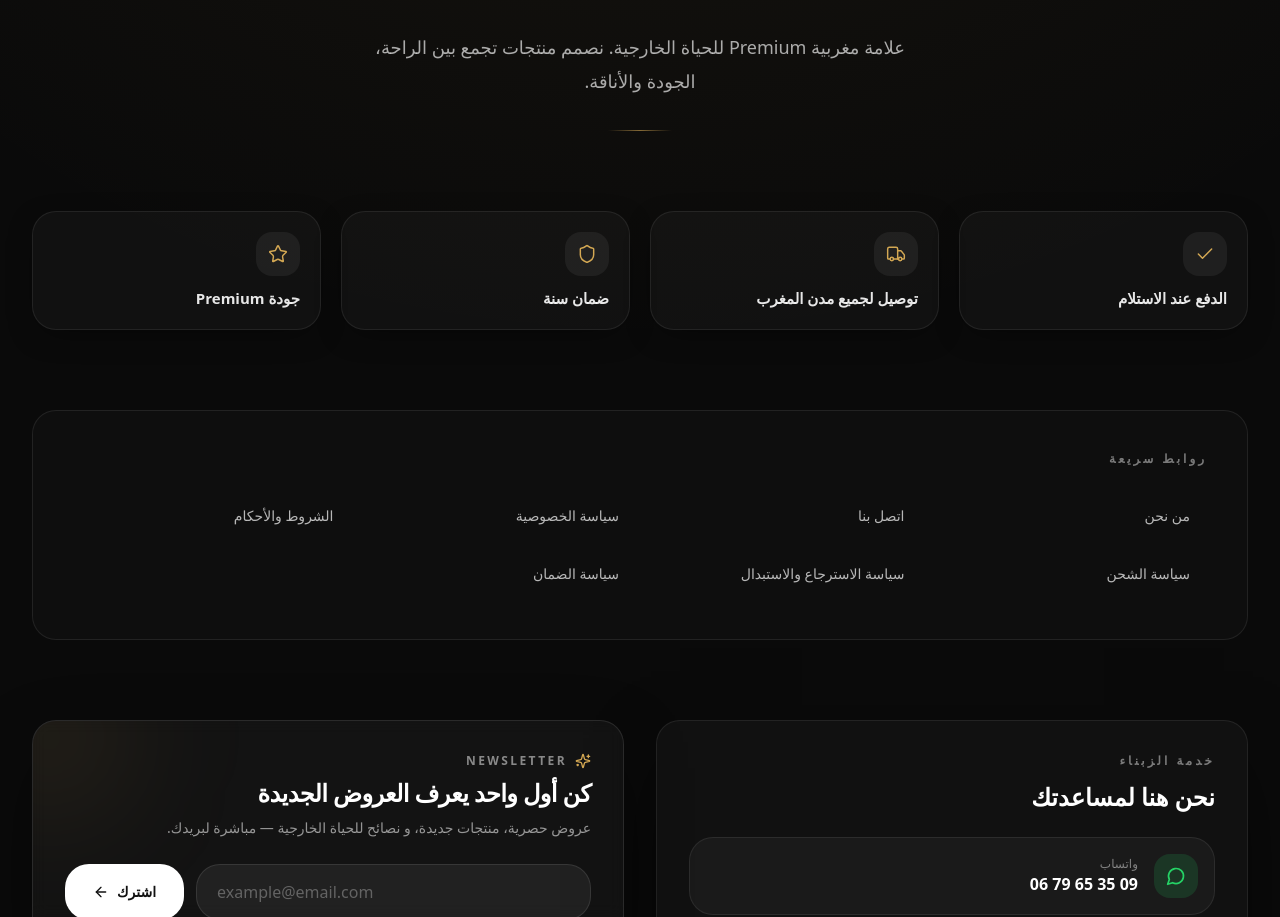
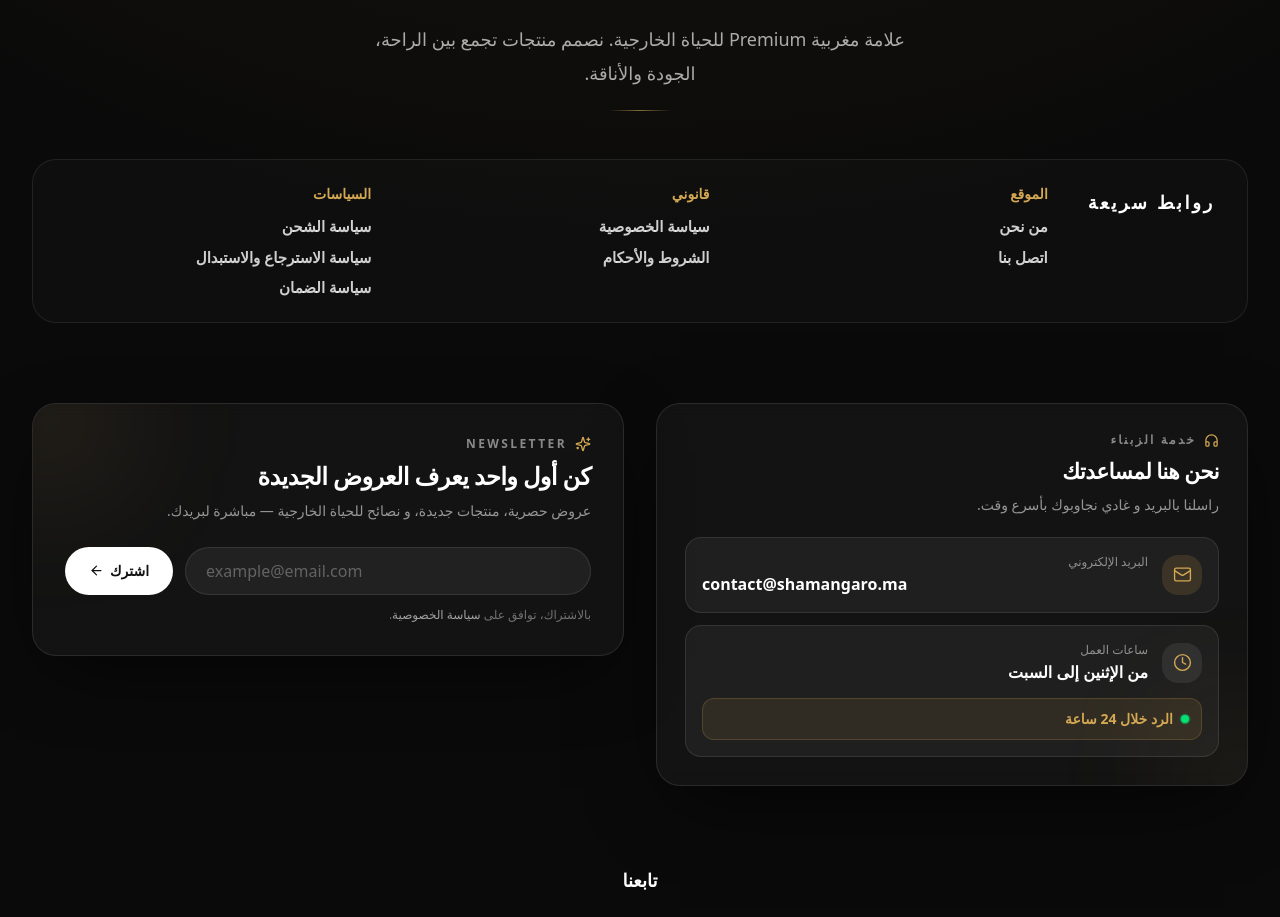
Before and after one commit to shamangaro/shamangaro, a Next.js app in the folder frontend/: page /terms in a window 1280 px wide. Shown: the part 1883-2800 px from the top of the page. Built offline with nearby package versions, Linux system fonts and the light colour scheme; no server answers.

Commit message:
Refine footer and landing sections for consistent SHAMANGARO branding.

```diff
--- a/frontend/src/components/layout/Footer.tsx
+++ b/frontend/src/components/layout/Footer.tsx
@@ -2,34 +2,20 @@
 
 import Link from "next/link";
 import {
-  ArrowLeft,
-  Check,
   Clock,
+  Headphones,
   Mail,
-  MessageCircle,
-  Shield,
-  Star,
-  Truck,
 } from "lucide-react";
 import { Container } from "@/components/shared/Container";
 import { Logo } from "@/components/shared/Logo";
 import { FooterSection } from "@/components/layout/FooterSection";
 import { FooterNewsletter } from "@/components/layout/FooterNewsletter";
 import { contactInfo } from "@/config/legal";
-import { whatsappLink } from "@/lib/whatsapp";
 import {
   brandStatement,
-  footerQuickLinks,
-  footerTrustBadges,
+  footerQuickLinkGroups,
   socialLinks,
 } from "@/config/site";
-
-const trustIcons = {
-  check: Check,
-  truck: Truck,
-  shield: Shield,
-  star: Star,
-} as const;
 
 function TikTokIcon({ className }: { className?: string }) {
   return (
@@ -69,19 +55,19 @@ function FacebookIcon({ className }: { className?: string }) {
   );
 }
 
-function YouTubeIcon({ className }: { className?: string }) {
-  return (
-    <svg viewBox="0 0 24 24" fill="currentColor" className={className} aria-hidden="true">
-      <path d="M21.8 8.001a2.75 2.75 0 0 0-1.94-1.94C18.28 6 12 6 12 6s-6.28 0-7.86.061A2.75 2.75 0 0 0 2.2 8.001 28.9 28.9 0 0 0 2.14 12a28.9 28.9 0 0 0 .06 3.999 2.75 2.75 0 0 0 1.94 1.94C5.72 18 12 18 12 18s6.28 0 7.86-.061a2.75 2.75 0 0 0 1.94-1.94A28.9 28.9 0 0 0 21.86 12a28.9 28.9 0 0 0-.06-3.999zM10 15.5v-7l6 3.5-6 3.5z" />
-    </svg>
-  );
-}
-
 const socialIcons = {
   Instagram: InstagramIcon,
   Facebook: FacebookIcon,
   TikTok: TikTokIcon,
-  YouTube: YouTubeIcon,
+} as const;
+
+const socialBrandStyles = {
+  Instagram:
+    "bg-gradient-to-br from-[#f58529] via-[#dd2a7b] to-[#8134af] shadow-lg shadow-[#dd2a7b]/25 hover:shadow-xl hover:shadow-[#dd2a7b]/40",
+  Facebook:
+    "bg-[#1877F2] shadow-lg shadow-[#1877F2]/25 hover:shadow-xl hover:shadow-[#1877F2]/40",
+  TikTok:
+    "bg-[#121212] ring-1 ring-[#00f2ea]/35 shadow-lg hover:ring-[#ff0050]/55 hover:shadow-xl hover:shadow-[#00f2ea]/15",
 } as const;
 
 export function Footer() {
@@ -103,118 +89,110 @@ export function Footer() {
               textClassName="text-white"
             />
           </div>
-          <p className="mt-8 max-w-xl text-base leading-[1.9] text-white/65 sm:text-lg">
+          <p className="mt-6 max-w-xl text-base leading-[1.9] text-white/65 sm:text-lg">
             {brandStatement}
           </p>
-          <div className="mt-8 h-px w-16 bg-gradient-to-r from-transparent via-gold/60 to-transparent" />
+          <div className="mt-5 h-px w-16 bg-gradient-to-r from-transparent via-gold/60 to-transparent" />
         </FooterSection>
 
-        {/* SECTION 2 — Trust badges */}
-        <FooterSection delay={0.05} className="mt-14 sm:mt-16 lg:mt-20">
-          <div className="grid grid-cols-2 gap-3 sm:gap-4 lg:grid-cols-4 lg:gap-5">
-            {footerTrustBadges.map((badge, index) => {
-              const Icon = trustIcons[badge.icon];
-              return (
-                <div
-                  key={badge.label}
-                  className="group relative overflow-hidden rounded-2xl border border-white/[0.08] bg-white/[0.03] p-4 shadow-[0_8px_32px_-12px_rgba(0,0,0,0.6)] transition-all duration-300 hover:-translate-y-1 hover:border-white/15 hover:bg-white/[0.06] hover:shadow-[0_20px_50px_-16px_rgba(0,0,0,0.8)] sm:rounded-3xl sm:p-5"
-                  style={{ transitionDelay: `${index * 40}ms` }}
-                >
-                  <div className="mb-3 flex h-10 w-10 items-center justify-center rounded-xl bg-white/[0.06] text-gold transition-colors group-hover:bg-gold/15 sm:h-11 sm:w-11">
-                    <Icon size={20} strokeWidth={1.75} />
-                  </div>
-                  <p className="text-sm font-semibold leading-snug text-white/90 sm:text-[0.9375rem]">
-                    {badge.label}
-                  </p>
-                </div>
-              );
-            })}
-          </div>
-        </FooterSection>
-
-        {/* SECTION 3 — Quick links */}
-        <FooterSection delay={0.1} className="mt-14 sm:mt-16 lg:mt-20">
-          <div className="rounded-3xl border border-white/[0.08] bg-white/[0.02] p-6 sm:p-8 lg:p-10">
-            <h3 className="mb-6 text-center text-xs font-semibold uppercase tracking-[0.25em] text-white/45 sm:text-start">
+        {/* SECTION 2 — Quick links */}
+        <FooterSection delay={0.1} className="mt-8 sm:mt-10 lg:mt-12">
+          <div className="rounded-3xl border border-white/[0.08] bg-white/[0.02] px-4 py-5 sm:px-6 sm:py-6 lg:px-8">
+            <div className="flex flex-col gap-4 sm:flex-row sm:items-start sm:gap-6 lg:gap-10">
+              <h3 className="shrink-0 text-center text-base font-bold uppercase tracking-[0.15em] text-white sm:pt-1 sm:text-start sm:text-lg">
                 روابط سريعة
               </h3>
               <nav
                 aria-label="روابط سريعة"
-              className="grid grid-cols-1 gap-2 sm:grid-cols-2 lg:grid-cols-3 xl:grid-cols-4"
+                className="grid w-full flex-1 grid-cols-3 gap-3 sm:gap-5 lg:gap-8"
               >
-              {footerQuickLinks.map((link) => (
+                {footerQuickLinkGroups.map((group) => (
+                  <div key={group.title} className="min-w-0">
+                    <p className="mb-2.5 text-xs font-bold text-gold sm:mb-3 sm:text-sm">
+                      {group.title}
+                    </p>
+                    <ul className="space-y-2 sm:space-y-2.5">
+                      {group.links.map((link) => (
+                        <li key={link.href}>
                           <Link
-                  key={link.href}
                             href={link.href}
-                  className="group flex items-center justify-between rounded-2xl border border-transparent px-4 py-3.5 text-sm font-medium text-white/70 transition-all duration-300 hover:border-white/10 hover:bg-white/[0.05] hover:pl-5 hover:text-white"
+                            className="block text-sm font-semibold leading-snug text-white/80 transition-colors hover:text-white sm:text-[15px]"
                           >
-                  <span>{link.label}</span>
-                  <ArrowLeft
-                    size={14}
-                    className="opacity-0 transition-all duration-300 group-hover:opacity-60 group-hover:-translate-x-1"
-                  />
+                            {link.label}
                           </Link>
+                        </li>
+                      ))}
+                    </ul>
+                  </div>
                 ))}
               </nav>
+            </div>
           </div>
         </FooterSection>
 
         {/* SECTION 4 + 5 — Support & Newsletter */}
         <div className="mt-14 grid gap-6 sm:mt-16 lg:mt-20 lg:grid-cols-2 lg:gap-8">
           <FooterSection delay={0.12}>
-            <div className="h-full rounded-3xl border border-white/[0.08] bg-white/[0.03] p-6 shadow-[0_24px_80px_-24px_rgba(0,0,0,0.8)] sm:p-8">
-              <h3 className="text-xs font-semibold uppercase tracking-[0.25em] text-white/45">
+            <div className="relative h-full overflow-hidden rounded-3xl border border-white/10 bg-white/[0.04] p-5 shadow-[0_24px_80px_-24px_rgba(0,0,0,0.8)] backdrop-blur-sm sm:p-7">
+              <div className="pointer-events-none absolute -bottom-14 -right-14 h-32 w-32 rounded-full bg-gold/10 blur-3xl" />
+              <div className="relative">
+                <div className="mb-2 flex items-center gap-2">
+                  <Headphones size={15} className="text-gold" />
+                  <span className="text-xs font-semibold uppercase tracking-[0.18em] text-white/50">
                     خدمة الزبناء
+                  </span>
+                </div>
+                <h3 className="text-xl font-bold tracking-tight text-white sm:text-[1.35rem]">
+                  نحن هنا لمساعدتك
                 </h3>
-              <p className="mt-3 text-xl font-bold text-white sm:text-2xl">
-                نحن هنا لمساعدتك
+                <p className="mt-2 text-sm leading-relaxed text-white/55">
+                  راسلنا بالبريد و غادي نجاوبوك بأسرع وقت.
                 </p>
 
-              <div className="mt-6 space-y-3">
-                <a
-                  href={whatsappLink()}
-                  target="_blank"
-                  rel="noopener noreferrer"
-                  className="group flex items-center gap-4 rounded-2xl border border-white/[0.08] bg-white/[0.04] p-4 transition-all duration-300 hover:border-white/15 hover:bg-white/[0.07]"
-                >
-                  <div className="flex h-11 w-11 shrink-0 items-center justify-center rounded-xl bg-[#25D366]/15 text-[#25D366] transition-transform group-hover:scale-105">
-                    <MessageCircle size={20} />
-                  </div>
-                  <div className="min-w-0 text-start">
-                    <p className="text-xs text-white/45">واتساب</p>
-                    <p className="font-semibold text-white" dir="ltr">
-                      {contactInfo.whatsappDisplay}
-                    </p>
-                  </div>
-                </a>
-
+                <div className="mt-5 space-y-3">
                   <a
                     href={`mailto:${contactInfo.email}`}
-                  className="group flex items-center gap-4 rounded-2xl border border-white/[0.08] bg-white/[0.04] p-4 transition-all duration-300 hover:border-white/15 hover:bg-white/[0.07]"
+                    className="group flex items-center gap-3.5 rounded-xl border border-white/10 bg-white/[0.05] p-3.5 transition-all duration-300 hover:border-gold/25 hover:bg-white/[0.08] sm:p-4"
                   >
-                  <div className="flex h-11 w-11 shrink-0 items-center justify-center rounded-xl bg-white/[0.08] text-white transition-transform group-hover:scale-105">
-                    <Mail size={20} />
+                    <div className="flex h-10 w-10 shrink-0 items-center justify-center rounded-xl bg-gold/15 text-gold transition-transform duration-300 group-hover:scale-105">
+                      <Mail size={19} strokeWidth={1.75} />
                     </div>
-                  <div className="min-w-0 text-start">
-                    <p className="text-xs text-white/45">البريد الإلكتروني</p>
-                    <p className="truncate font-semibold text-white" dir="ltr">
+                    <div className="min-w-0 flex-1 text-start">
+                      <p className="text-xs font-medium text-white/50">
+                        البريد الإلكتروني
+                      </p>
+                      <p
+                        className="mt-0.5 truncate text-[15px] font-bold text-white sm:text-base"
+                        dir="ltr"
+                      >
                         {contactInfo.email}
                       </p>
                     </div>
                   </a>
 
-                <div className="flex gap-3 rounded-2xl border border-white/[0.08] bg-white/[0.04] p-4">
-                  <div className="flex h-11 w-11 shrink-0 items-center justify-center rounded-xl bg-white/[0.08] text-gold">
-                    <Clock size={20} />
+                  <div className="rounded-xl border border-white/10 bg-white/[0.05] p-3.5 sm:p-4">
+                    <div className="flex items-center gap-3.5">
+                      <div className="flex h-10 w-10 shrink-0 items-center justify-center rounded-xl bg-white/[0.08] text-gold">
+                        <Clock size={19} strokeWidth={1.75} />
                       </div>
                       <div className="text-start">
-                    <p className="text-xs text-white/45">ساعات العمل</p>
-                    <p className="text-sm font-semibold text-white">
+                        <p className="text-xs font-medium text-white/50">
+                          ساعات العمل
+                        </p>
+                        <p className="mt-0.5 text-[15px] font-bold text-white sm:text-base">
                           {contactInfo.businessHours}
                         </p>
-                    <p className="mt-1 text-xs text-white/50">
+                      </div>
+                    </div>
+                    <div className="mt-3.5 flex items-center gap-2 rounded-lg border border-gold/20 bg-gold/10 px-3 py-2.5">
+                      <span className="relative flex h-2 w-2">
+                        <span className="absolute inline-flex h-full w-full animate-ping rounded-full bg-green-400 opacity-60" />
+                        <span className="relative inline-flex h-2 w-2 rounded-full bg-green-400" />
+                      </span>
+                      <p className="text-sm font-semibold text-gold">
                         الرد خلال {contactInfo.responseTime}
                       </p>
+                    </div>
                   </div>
                 </div>
               </div>
@@ -228,10 +206,10 @@ export function Footer() {
 
         {/* SECTION 6 — Social */}
         <FooterSection delay={0.18} className="mt-14 sm:mt-16 lg:mt-20">
-          <div className="flex flex-col items-center gap-6">
-            <p className="text-xs font-semibold uppercase tracking-[0.25em] text-white/45">
+          <div className="flex flex-col items-center gap-5 sm:gap-6">
+            <h3 className="text-base font-bold text-white sm:text-lg">
               تابعنا
-            </p>
+            </h3>
             <div className="flex flex-wrap items-center justify-center gap-3 sm:gap-4">
               {socialLinks.map((social) => {
                 const Icon = socialIcons[social.name];
@@ -242,9 +220,9 @@ export function Footer() {
                     target="_blank"
                     rel="noopener noreferrer"
                     aria-label={social.label}
-                    className="group flex h-12 w-12 items-center justify-center rounded-full border border-white/10 bg-white/[0.04] text-white/70 shadow-lg shadow-black/20 transition-all duration-300 hover:-translate-y-1 hover:border-gold/40 hover:bg-white hover:text-navy hover:shadow-xl hover:shadow-gold/10 sm:h-14 sm:w-14"
+                    className={`group flex h-11 w-11 items-center justify-center rounded-xl text-white transition-all duration-300 hover:-translate-y-1 hover:scale-105 sm:h-12 sm:w-12 ${socialBrandStyles[social.name]}`}
                   >
-                    <Icon className="h-5 w-5 sm:h-[1.35rem] sm:w-[1.35rem]" />
+                    <Icon className="h-5 w-5 transition-transform duration-300 group-hover:scale-110 sm:h-[1.35rem] sm:w-[1.35rem]" />
                   </a>
                 );
               })}
--- a/frontend/src/components/layout/FooterNewsletter.tsx
+++ b/frontend/src/components/layout/FooterNewsletter.tsx
@@ -77,23 +77,23 @@ export function FooterNewsletter() {
                 placeholder="example@email.com"
                 dir="ltr"
                 disabled={status === "loading"}
-                className="h-14 flex-1 rounded-2xl border border-white/10 bg-white/[0.06] px-5 text-base text-white outline-none transition-all placeholder:text-white/30 focus:border-white/25 focus:bg-white/[0.08] focus:ring-2 focus:ring-white/10 disabled:opacity-60"
+                className="h-12 flex-1 rounded-2xl border border-white/10 bg-white/[0.06] px-4 text-sm text-white outline-none transition-all placeholder:text-white/30 focus:border-white/25 focus:bg-white/[0.08] focus:ring-2 focus:ring-white/10 disabled:opacity-60 sm:px-5 sm:text-base"
               />
               <button
                 type="submit"
                 disabled={status === "loading"}
-                className="group inline-flex h-14 shrink-0 items-center justify-center gap-2 rounded-2xl bg-white px-7 text-sm font-bold text-navy transition-all hover:bg-gold hover:text-navy active:scale-[0.98] disabled:cursor-not-allowed disabled:opacity-70"
+                className="group inline-flex h-12 shrink-0 items-center justify-center gap-1.5 rounded-2xl bg-white px-5 text-sm font-bold text-navy transition-all hover:bg-gold hover:text-navy active:scale-[0.98] disabled:cursor-not-allowed disabled:opacity-70 sm:px-6"
               >
                 {status === "loading" ? (
                   <>
-                    <Loader2 size={16} className="animate-spin" />
+                    <Loader2 size={15} className="animate-spin" />
                     جاري الإرسال...
                   </>
                 ) : (
                   <>
                     اشترك
                     <ArrowLeft
-                      size={16}
+                      size={15}
                       className="transition-transform group-hover:-translate-x-1"
                     />
                   </>
--- a/frontend/src/components/shared/ScrollToTopButton.tsx
+++ b/frontend/src/components/shared/ScrollToTopButton.tsx
@@ -56,7 +56,7 @@ export function ScrollToTopButton() {
           onClick={scrollToTop}
           aria-label="الرجوع للأعلى"
           className={cn(
-            "fixed start-4 z-50 flex h-12 w-12 items-center justify-center rounded-full border-2 border-gold/40 bg-navy text-white shadow-xl shadow-navy/25 transition-all hover:scale-105 hover:bg-navy-light sm:start-6 sm:h-[3.25rem] sm:w-[3.25rem]",
+            "fixed start-4 z-50 flex h-12 w-12 items-center justify-center rounded-full border border-navy/15 bg-white/20 text-navy/70 shadow-sm backdrop-blur-sm transition-all hover:scale-105 hover:border-navy hover:bg-navy hover:text-white sm:start-6 sm:h-[3.25rem] sm:w-[3.25rem]",
             stickyCtaVisible ? "bottom-28 sm:bottom-32" : "bottom-6 sm:bottom-8"
           )}
         >
--- a/frontend/src/config/site.ts
+++ b/frontend/src/config/site.ts
@@ -8,15 +8,34 @@ export const footerTrustBadges = [
   { icon: "star", label: "جودة Premium" },
 ] as const;
 
-export const footerQuickLinks = [
+export const footerQuickLinkGroups = [
+  {
+    title: "الموقع",
+    links: [
       { href: "/about", label: "من نحن" },
       { href: "/contact", label: "اتصل بنا" },
+    ],
+  },
+  {
+    title: "قانوني",
+    links: [
       { href: "/privacy", label: "سياسة الخصوصية" },
       { href: "/terms", label: "الشروط والأحكام" },
+    ],
+  },
+  {
+    title: "السياسات",
+    links: [
       { href: "/shipping", label: "سياسة الشحن" },
       { href: "/returns", label: "سياسة الاسترجاع والاستبدال" },
       { href: "/warranty", label: "سياسة الضمان" },
+    ],
+  },
 ] as const;
+
+export const footerQuickLinks = footerQuickLinkGroups.flatMap((group) =>
+  group.links.map((link) => link)
+);
 
 function socialUrl(envValue: string | undefined, fallback: string): string {
   return envValue?.trim() || fallback;
@@ -47,12 +66,4 @@ export const socialLinks = [
     ),
     label: "TikTok",
   },
-  {
-    name: "YouTube" as const,
-    href: socialUrl(
-      process.env.NEXT_PUBLIC_SOCIAL_YOUTUBE,
-      "https://youtube.com/@shamangaro"
-    ),
-    label: "YouTube",
-  },
 ];
```
Also changed, not shown: frontend/src/components/sections/Features.tsx (+59 -71 lines), frontend/src/components/sections/HowToUse.tsx (+4 -4 lines), frontend/src/components/sections/ProductHero.tsx (+4 -5 lines). Lines whose indentation alone changed are shown as unchanged.
